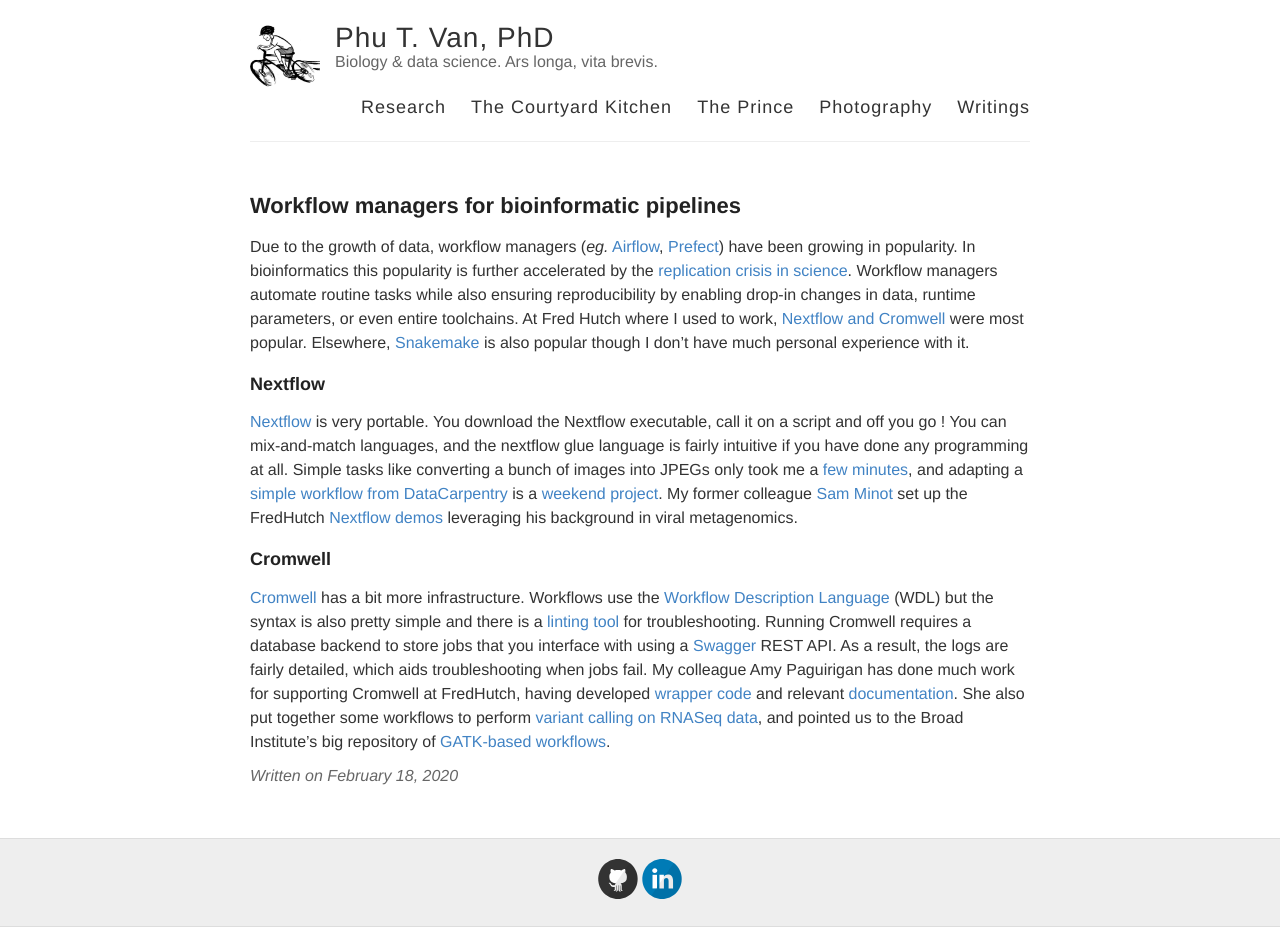
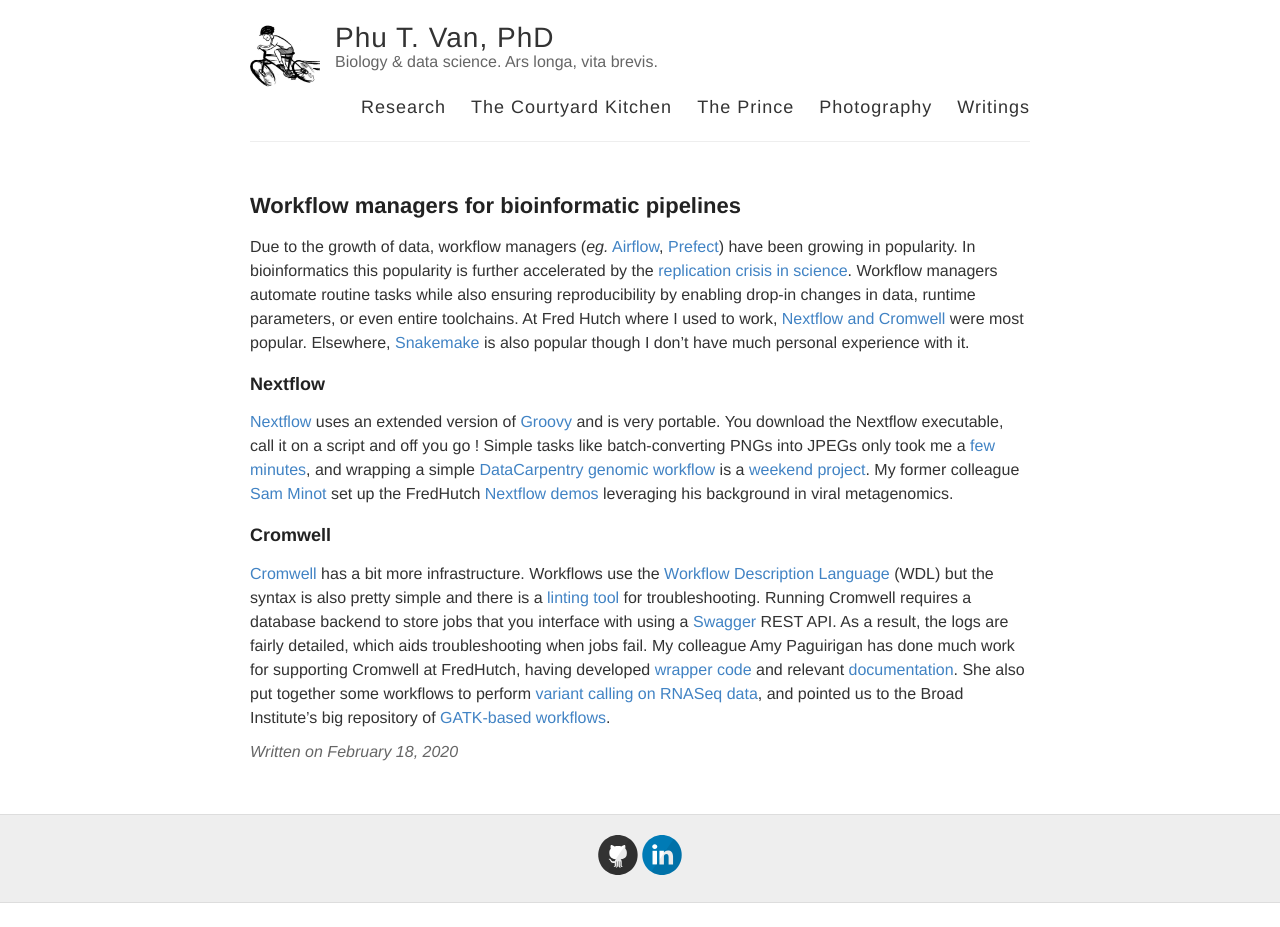
Before and after one commit to ptvan/ptvan.github.io, a Jekyll site: the page built from _posts/2020-02-18-workflow-managers.md, in a window 1280 px wide. Built offline with Jekyll 4.4.1, drawn with Linux system fonts in a browser that asks for light colours; after the commit the page ends 903 px from its top, so only the background shows below that.

Commit message:
minor cleanup

```diff
--- a/_posts/2020-02-18-workflow-managers.md
+++ b/_posts/2020-02-18-workflow-managers.md
@@ -7,7 +7,7 @@
 
 ### Nextflow
 
-[Nextflow](https://www.nextflow.io/) is very portable. You download the Nextflow executable, call it on a script and off you go ! You can mix-and-match languages, and the nextflow glue language is fairly intuitive if you have done any programming at all. Simple tasks like converting a bunch of images into JPEGs only took me a [few minutes](https://github.com/ptvan/aws/blob/master/image_processing.nf), and adapting a [simple workflow from DataCarpentry](https://datacarpentry.org/wrangling-genomics/) is a [weekend project](https://github.com/ptvan/workflows/blob/master/nextflow/wrangling_genomics.nf). My former colleague [Sam Minot](https://www.minot.bio/) set up the FredHutch [Nextflow demos](https://github.com/FredHutch/nf-core-aligngenomes) leveraging his background in viral metagenomics.
+[Nextflow](https://www.nextflow.io/) uses an extended version of [Groovy](http://groovy-lang.org) and is very portable. You download the Nextflow executable, call it on a script and off you go ! Simple tasks like batch-converting PNGs into JPEGs only took me a [few minutes](https://github.com/ptvan/aws/blob/master/image_processing.nf), and wrapping a simple [DataCarpentry genomic workflow](https://datacarpentry.org/wrangling-genomics/) is a [weekend project](https://github.com/ptvan/workflows/blob/master/nextflow/wrangling_genomics.nf). My former colleague [Sam Minot](https://www.minot.bio/) set up the FredHutch [Nextflow demos](https://github.com/FredHutch/nf-core-aligngenomes) leveraging his background in viral metagenomics.
 
 ### Cromwell
 
```
